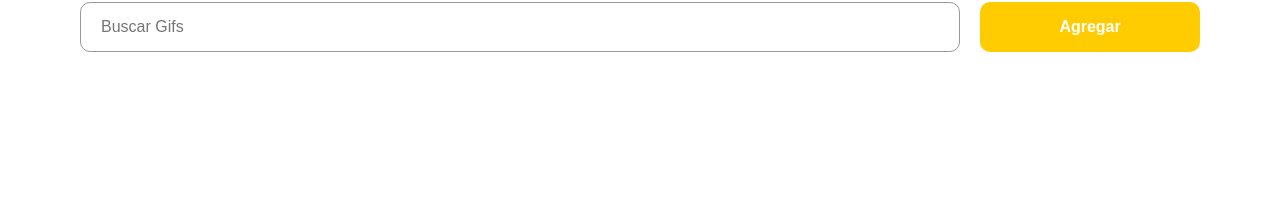
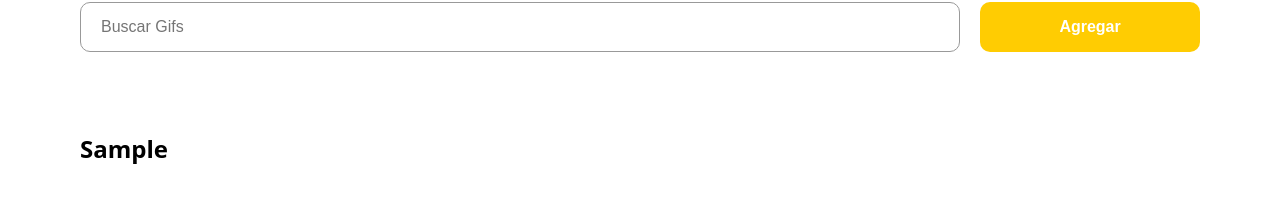
Before and after one commit to jesusrobot0/GifApp, a React (Vite) app: page / in a window 1280 px wide. Both pictures are taken after typing "Sample" into the empty fields and a click on the input "Agregar". Shown: the part 112-314 px from the top of the page. Built offline with nearby package versions, Linux system fonts and the light colour scheme.

Commit message:
add the GifGrid component

```diff
--- a/src/GifApp.jsx
+++ b/src/GifApp.jsx
@@ -1,6 +1,7 @@
 import { useState } from 'react'
 import { AddCategory } from './components/AddCategory'
 import { Header } from './components/Header'
+import { GifGrid } from './components/GifGrid'
 
 /**
  * GifExpertApp es el componente principal de la aplicación que permite
@@ -9,16 +10,23 @@ import { Header } from './components/Header'
 
 export default function GifApp() {
   const [categories, setCategories] = useState([])
+
   const addCategory = (newCategory) => {
     if (categories.includes(newCategory)) return
     setCategories([newCategory, ...categories])
-    // Otra forma: útil para casos en los que no tenemos acceso a la var del state
-    // setCategories(categories => ['My Hero Academy', ...categories])
   }
+
   return (
     <>
       <Header />
       <AddCategory onAddCategory={addCategory} />
+      <main>
+        <div className="wrapper">
+          {categories.map((category) => (
+            <GifGrid key={category} category={category} />
+          ))}
+        </div>
+      </main>
     </>
   )
 }
--- /dev/null
+++ b/src/components/GifGrid.jsx
@@ -0,0 +1,9 @@
+import '../styles/GifGrid.css'
+
+export function GifGrid({ category }) {
+  return (
+    <section className="Grid">
+      <h2 className="Grid__title">{category}</h2>
+    </section>
+  )
+}
--- /dev/null
+++ b/src/styles/GifGrid.css
@@ -0,0 +1,4 @@
+.Grid {
+  border-bottom: 1px solid var(--gray);
+  padding: 40px;
+}
```
